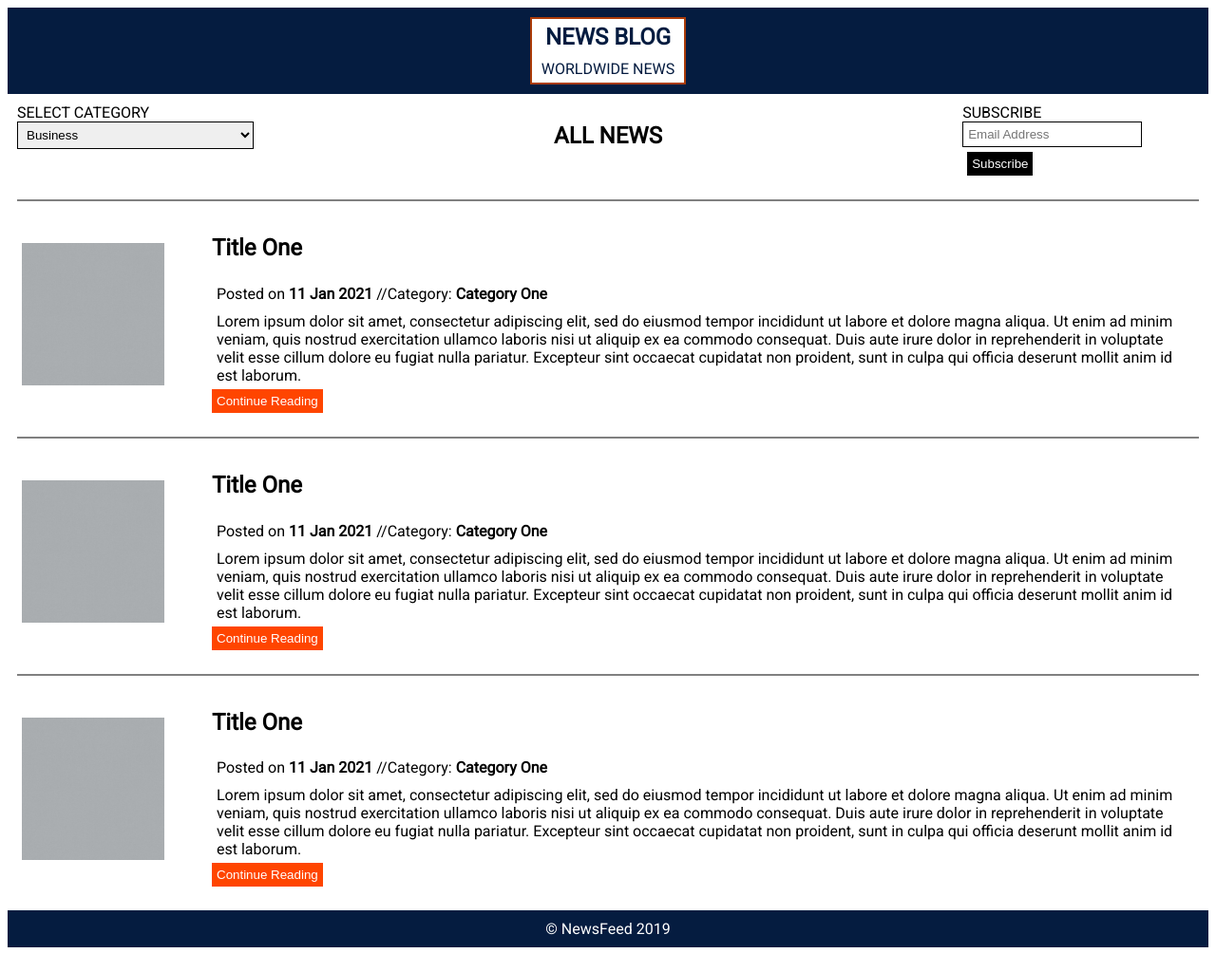
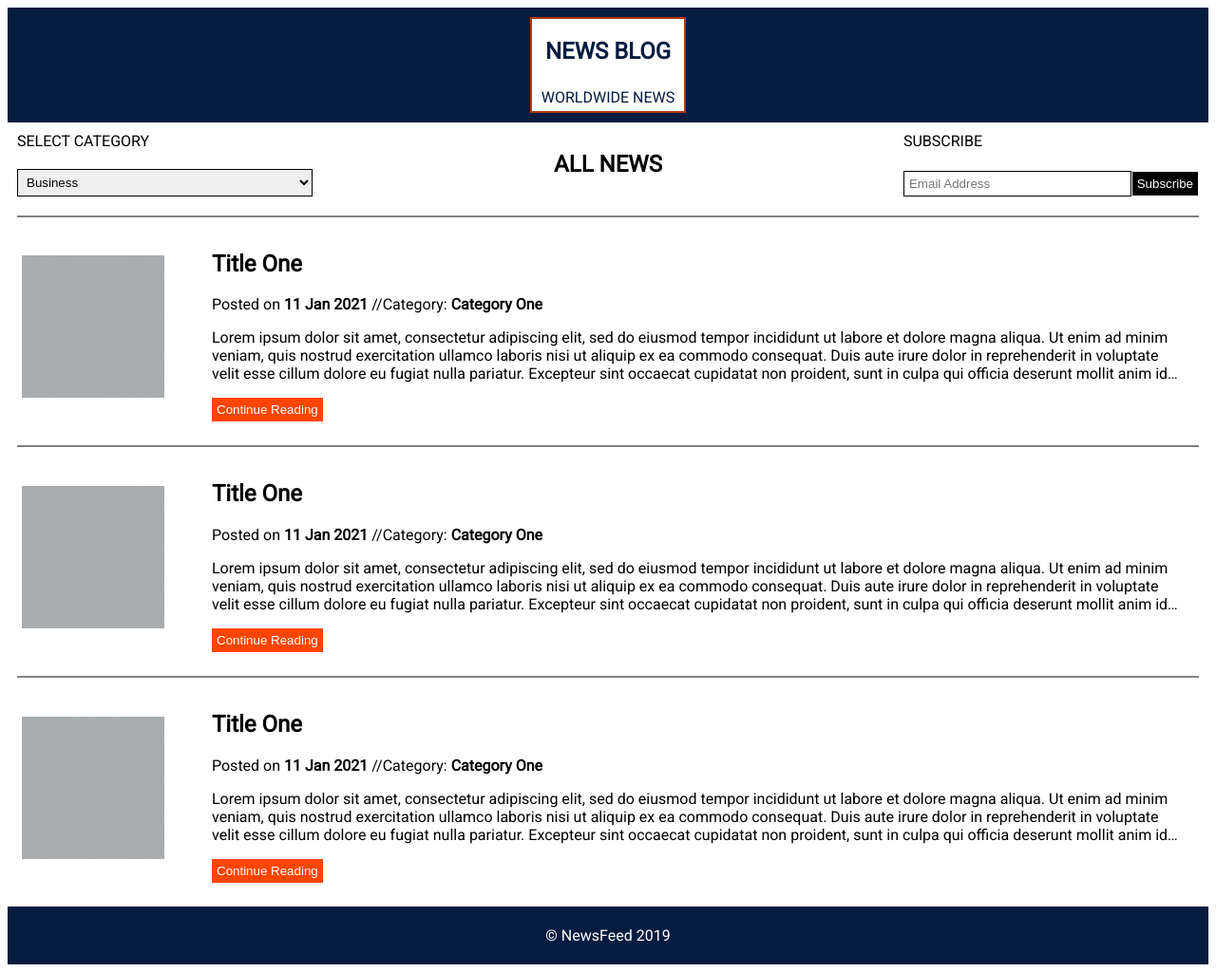
Before and after one commit to sh4hrukh/HomeTasks, a plain HTML site: page main.html in a window 1280 px wide. Shown: the whole page at 95% size. Drawn offline with Linux system fonts and the light colour scheme.

Commit message:
Adding requested changes

```diff
--- a/main.css
+++ b/main.css
@@ -1,73 +1,86 @@
-
-body{
+body {
   font-family: "Roboto";
 }
-header{
+.page-header {
   background-color: #051c40;
   text-align: center;
   padding: 10px;
 }
 
-header div{
+.header-box {
   background-color: white;
   border: solid 2px #ab3c09;
   display: inline-block;
   padding-left: 5px;
   padding-right: 5px;
   color: #051c40;
-
 }
 
-header div h2,p{
+.header-heading,
+.header-text {
   padding: 5px;
   margin: 0;
 }
 
-nav{
+.nav-bar {
   display: flex;
   justify-content: space-between;
   padding: 10px;
 }
 
-nav form{
-    width: 20%;
+.category-form,
+.subscribtion-form {
+  width: 25%;
+  display: flex;
+  justify-content: space-between;
+  flex-direction: column;
 }
 
-nav form select{
+.email-form-box {
+  display: flex;
+  justify-content: space-between;
+  width: 100%;
+}
+.category-form select {
   width: 100%;
   padding: 5px;
   border: solid 1px black;
 }
 
-nav form input{
+.category-form input,
+.email-form-box input {
   padding: 5px;
   border: solid 1px black;
 }
 
-nav form button{
+.email-form-box input {
+  width: 100%;
+}
+
+.subscribe-button {
   background-color: black;
   color: white;
   border: none;
   padding: 5px;
-    margin: 5px;
+  margin: 1px;
 }
 
-@media only screen and (max-width:400px){
-    nav{
+@media only screen and (max-width: 576px) {
+  .nav-bar {
     flex-direction: column;
     align-items: center;
   }
-    nav form{
+  .category-form,
+  .subscribtion-form {
     width: 100%;
     margin: 5%;
   }
-    nav h2{
+  .section-heading {
     order: 3;
   }
 }
 
-
-article{
+.blog-post {
   display: flex;
   align-items: center;
   justify-content: space-between;
@@ -76,37 +89,51 @@ article{
   margin: 10px;
 }
 
-article div{
+.blog-post-data {
   display: inline-block;
   padding: 10px;
   padding-left: 50px;
 }
 
-article img{
+.blog-post-image {
   display: inline;
   width: 150px;
   height: 150px;
 }
 
-article button{
+.blog-continue-button {
   border: none;
   background-color: orangered;
   padding: 5px;
   color: white;
 }
 
-@media only screen and (max-width:400px){
-    article{
+.blog-post-content {
+  overflow: hidden;
+  text-overflow: ellipsis;
+  display: -webkit-box;
+  -webkit-line-clamp: 3;
+  -webkit-box-orient: vertical;
+}
+
+@media only screen and (max-width: 576px) {
+  .blog-post {
     flex-direction: column;
+    margin: 0;
+  }
+  .blog-post-data {
+    display: inline-block;
+    padding: 10px;
+    text-align: center;
   }
 }
 
-footer{
+.page-footer {
   background-color: #051c40;
   text-align: center;
   padding: 5px;
 }
 
-footer p{
+.page-footer-text {
   color: white;
 }
--- a/main.html
+++ b/main.html
@@ -1,64 +1,93 @@
 <!DOCTYPE html>
 <html lang="en">
+
 <head>
   <meta charset="UTF-8" />
   <meta name="viewport" content="width=device-width, initial-scale=1.0" />
-    <link href='https://fonts.googleapis.com/css?family=Roboto' rel='stylesheet'>
+  <link href="https://fonts.googleapis.com/css?family=Roboto" rel="stylesheet" />
   <link rel="stylesheet" href="main.css" />
   <title>Document</title>
 </head>
+
 <body>
-    <header>
-      <div>
-        <h2>NEWS BLOG</h2>
-        <p>WORLDWIDE NEWS</p>
+  <header class="page-header">
+    <div class="header-box">
+      <h2 class="header-heading2">NEWS BLOG</h2>
+      <p class="header-text">WORLDWIDE NEWS</p>
     </div>
   </header>
-    <nav>
-      <form>
+  <nav class="nav-bar">
+    <form class="category-form">
       <label for="category">SELECT CATEGORY</label><br />
       <select name="category" id="category">
         <option value="business">Business</option>
       </select>
     </form>
-      <h2>ALL NEWS</h2>
-      <form>
+    <h2 class="section-heading">ALL NEWS</h2>
+    <form class="subscribtion-form">
       <label for="email">SUBSCRIBE</label><br />
-        <input type="email" name="email" id="email" placeholder="Email Address">
-        <button>Subscribe</button>
+      <div class="email-form-box">
+        <input type="email" name="email" id="email" placeholder="Email Address" />
+        <button class="subscribe-button">Subscribe</button>
+      </div>
     </form>
   </nav>
   <main>
-      <article>
-        <img src="greysquare.jpg" alt="" />
-        <div>
-          <h2>Title One</h2>
+    <article class="blog-post">
+      <img src="greysquare.jpg" alt="" class="blog-post-image" />
+      <div class="blog-post-data">
+        <h2 class="blog-post-title">Title One</h2>
         <p>Posted on <b>11 Jan 2021</b> //Category: <b>Category One</b></p>
-          <p>Lorem ipsum dolor sit amet, consectetur adipiscing elit, sed do eiusmod tempor incididunt ut labore et dolore magna aliqua. Ut enim ad minim veniam, quis nostrud exercitation ullamco laboris nisi ut aliquip ex ea commodo consequat. Duis aute irure dolor in reprehenderit in voluptate velit esse cillum dolore eu fugiat nulla pariatur. Excepteur sint occaecat cupidatat non proident, sunt in culpa qui officia deserunt mollit anim id est laborum. </p>
-          <button>Continue Reading</button>
+        <p class="blog-post-content">
+          Lorem ipsum dolor sit amet, consectetur adipiscing elit, sed do
+          eiusmod tempor incididunt ut labore et dolore magna aliqua. Ut enim
+          ad minim veniam, quis nostrud exercitation ullamco laboris nisi ut
+          aliquip ex ea commodo consequat. Duis aute irure dolor in
+          reprehenderit in voluptate velit esse cillum dolore eu fugiat nulla
+          pariatur. Excepteur sint occaecat cupidatat non proident, sunt in
+          culpa qui officia deserunt mollit anim id est laborum.
+        </p>
+        <button class="blog-continue-button">Continue Reading</button>
       </div>
     </article>
-      <article>
-        <img src="greysquare.jpg" alt="" />
-        <div>
-          <h2>Title One</h2>
+    <article class="blog-post">
+      <img src="greysquare.jpg" alt="" class="blog-post-image" />
+      <div class="blog-post-data">
+        <h2 class="blog-post-title">Title One</h2>
         <p>Posted on <b>11 Jan 2021</b> //Category: <b>Category One</b></p>
-          <p>Lorem ipsum dolor sit amet, consectetur adipiscing elit, sed do eiusmod tempor incididunt ut labore et dolore magna aliqua. Ut enim ad minim veniam, quis nostrud exercitation ullamco laboris nisi ut aliquip ex ea commodo consequat. Duis aute irure dolor in reprehenderit in voluptate velit esse cillum dolore eu fugiat nulla pariatur. Excepteur sint occaecat cupidatat non proident, sunt in culpa qui officia deserunt mollit anim id est laborum. </p>
-          <button>Continue Reading</button>
+        <p class="blog-post-content">
+          Lorem ipsum dolor sit amet, consectetur adipiscing elit, sed do
+          eiusmod tempor incididunt ut labore et dolore magna aliqua. Ut enim
+          ad minim veniam, quis nostrud exercitation ullamco laboris nisi ut
+          aliquip ex ea commodo consequat. Duis aute irure dolor in
+          reprehenderit in voluptate velit esse cillum dolore eu fugiat nulla
+          pariatur. Excepteur sint occaecat cupidatat non proident, sunt in
+          culpa qui officia deserunt mollit anim id est laborum.
+        </p>
+        <button class="blog-continue-button">Continue Reading</button>
       </div>
     </article>
-      <article>
-        <img src="greysquare.jpg" alt="" />
-        <div>
-          <h2>Title One</h2>
+    <article class="blog-post">
+      <img src="greysquare.jpg" alt="" class="blog-post-image" />
+      <div class="blog-post-data">
+        <h2 class="blog-post-title">Title One</h2>
         <p>Posted on <b>11 Jan 2021</b> //Category: <b>Category One</b></p>
-          <p>Lorem ipsum dolor sit amet, consectetur adipiscing elit, sed do eiusmod tempor incididunt ut labore et dolore magna aliqua. Ut enim ad minim veniam, quis nostrud exercitation ullamco laboris nisi ut aliquip ex ea commodo consequat. Duis aute irure dolor in reprehenderit in voluptate velit esse cillum dolore eu fugiat nulla pariatur. Excepteur sint occaecat cupidatat non proident, sunt in culpa qui officia deserunt mollit anim id est laborum. </p>
-          <button>Continue Reading</button>
+        <p class="blog-post-content">
+          Lorem ipsum dolor sit amet, consectetur adipiscing elit, sed do
+          eiusmod tempor incididunt ut labore et dolore magna aliqua. Ut enim
+          ad minim veniam, quis nostrud exercitation ullamco laboris nisi ut
+          aliquip ex ea commodo consequat. Duis aute irure dolor in
+          reprehenderit in voluptate velit esse cillum dolore eu fugiat nulla
+          pariatur. Excepteur sint occaecat cupidatat non proident, sunt in
+          culpa qui officia deserunt mollit anim id est laborum.
+        </p>
+        <button class="blog-continue-button">Continue Reading</button>
       </div>
     </article>
   </main>
-    <footer>
-      <p>&copy; NewsFeed 2019</p>
+  <footer class="page-footer">
+    <p class="page-footer-text">&copy; NewsFeed 2019</p>
   </footer>
 </body>
+
 </html>
```
Lines whose indentation alone changed are shown as unchanged.
